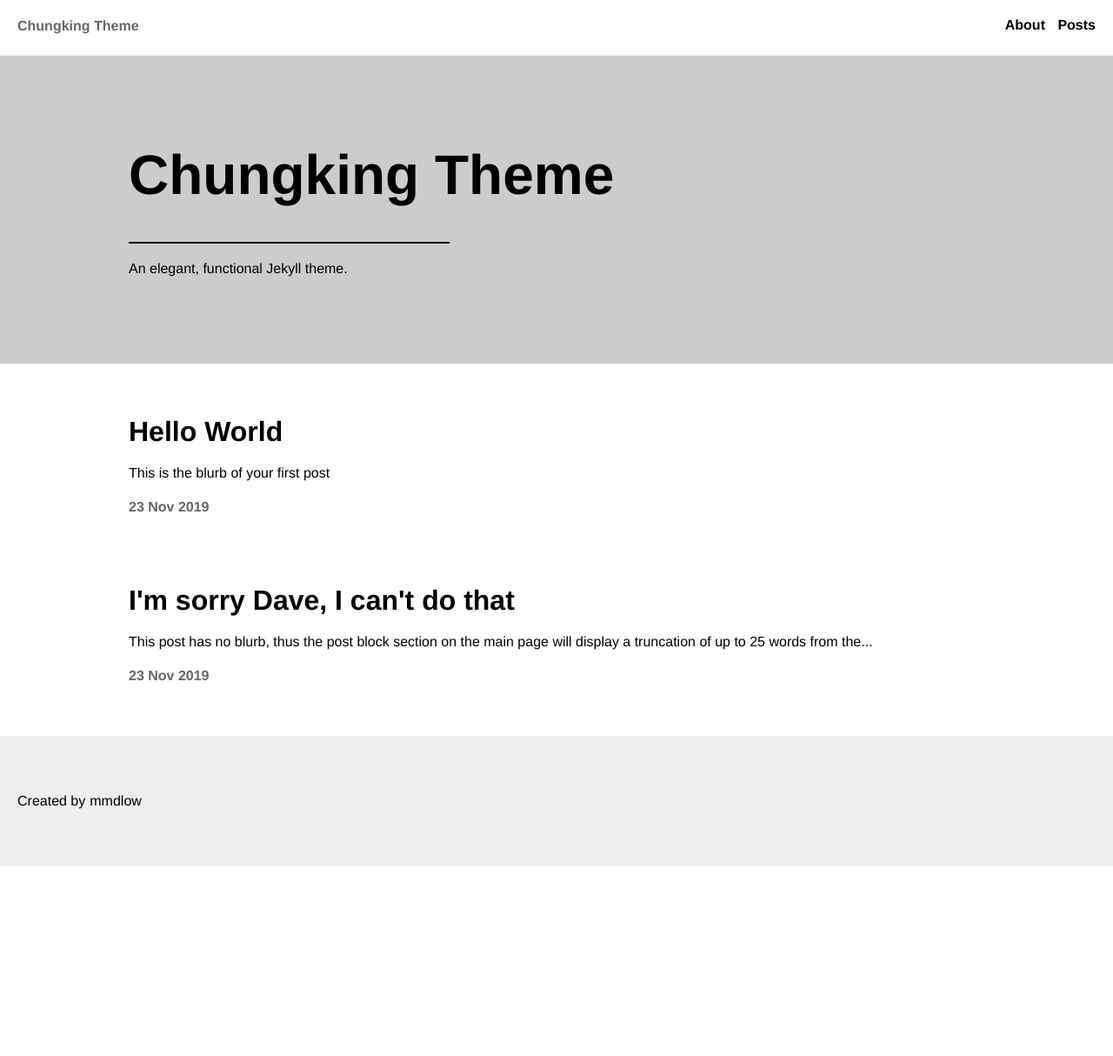
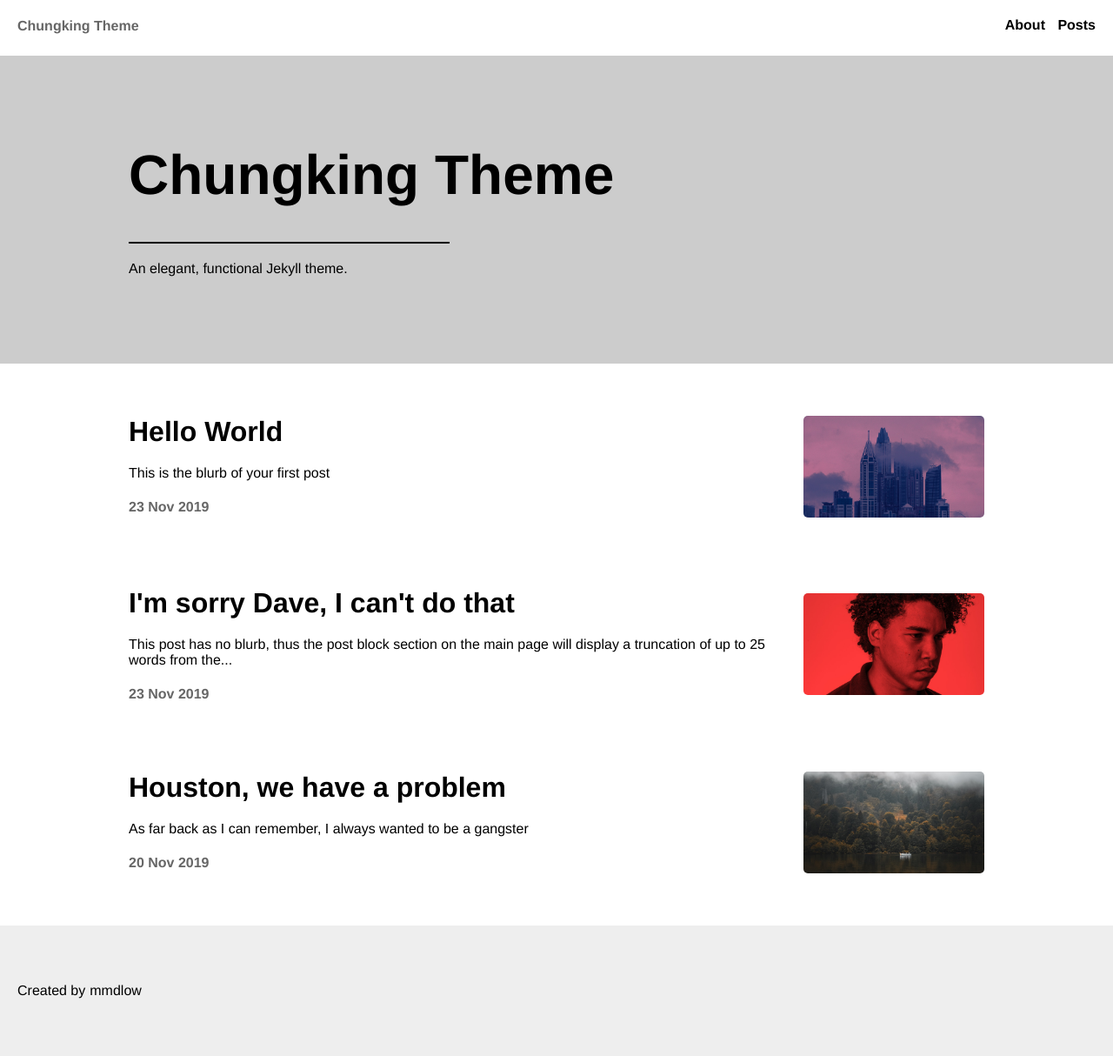
Before and after one commit to mmdlow/chungking, a Jekyll site: the page built from index.html, in a window 1280 px wide. Shown: the whole page at 87% size. Built offline with Jekyll 4.4.1, drawn with Linux system fonts in a browser that asks for light colours; a style sheet for code colours, icons or effects is not loaded; before the commit the page ends 996 px from its top, so only the background shows below that.

Commit message:
Add thumbnails to main page

```diff
--- a/_layouts/home.html
+++ b/_layouts/home.html
@@ -12,18 +12,24 @@ layout: default
 </div>
 <div class="content mx-auto p-3">
   {% for post in site.posts %}
-  <div class="py-4">
+  <div class="py-4 flex space-between">
+    <div>
       <h1 class="mb-3">
         <a href="{{ post.url | prepend: site.baseurl }}">{{ post.title }}</a>
       </h1>
 
       {% if post.blurb %}
-    <p class="mb-3">{{ post.blurb }}</p>
+      <p class="mb-3">{{ post.blurb | truncatewords:25 }}</p>
       {% else %}
       <p class="mb-3">{{ post.content | strip_html | truncatewords:25 }}</p>
       {% endif %}
 
       <span class="mb-3 post-block date">{{ post.date | date: '%d %b %Y' }}</span>
     </div>
+    <div class="pl-2 flex align-center">
+      {% if post.image %}
+      <img class="image-thumbnail" src="{{ post.image | prepend: site.baseurl }}">
+      {% endif %}</div>
+  </div>
   {% endfor %}
 </div>
--- /dev/null
+++ b/_posts/2019-11-20-Third-Post.md
@@ -0,0 +1,6 @@
+---
+layout: post
+title: Houston, we have a problem
+blurb: As far back as I can remember, I always wanted to be a gangster
+image: './assets/images/green-trees-by-the-lake-2949717.jpg'
+---
--- a/_sass/_utilities.scss
+++ b/_sass/_utilities.scss
@@ -236,6 +236,28 @@
   }
 }
 
+/* images */
+img.image {
+  &-thumbnail {
+    width: $img-width-sm;
+    height: $img-height-sm;
+    object-fit: cover;
+    border-radius: $border-radius;
+  }
+}
+
+/* display flex utils */
+.flex {
+  display: flex;
+
+  &.space-between {
+    justify-content: space-between;
+  }
+  &.align-center {
+    align-items: center;
+  }
+}
+
 // Not in use
 
 .clearfix:before,
--- a/_sass/_variables.scss
+++ b/_sass/_variables.scss
@@ -17,9 +17,13 @@ $banner-color: $color-light-gray;
 
 $border-color: $color-black;
 $border-weight: 2px;
+$border-radius: 5px;
 
 /* Typical sizes */
 $content-width: 1024px;
+
+$img-width-sm: 208px;
+$img-height-sm: 117px;
 
 /* Breakpoints */
 $breakpoint-sm: 576px;
```
Also changed, not shown: _posts/2019-11-23-Another-Post.md (+1 -0 lines), _posts/2019-11-23-Hello-World.md (+1 -0 lines), assets/images/city-dawn-sunset-skyline-3337210.jpg (added), assets/images/green-trees-by-the-lake-2949717.jpg (added), assets/images/portrait-photo-of-man-s-face-2599039.jpg (added). Lines whose indentation alone changed are shown as unchanged.
